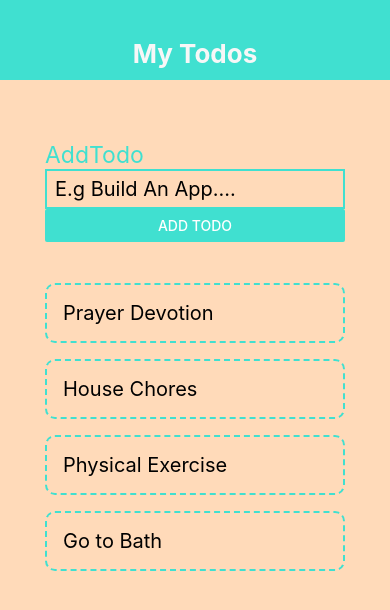
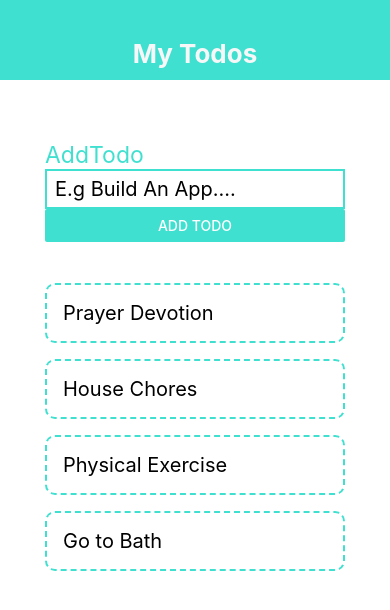
Before and after one commit to Paul-Nathan/Todos, a React Native app: screen / in a window 390 px wide. Shown: the top 610 px of the page. Built offline with nearby package versions, Linux system fonts and the light colour scheme.

Commit message:
Alert function Added in the Add todo functionality

```diff
--- a/App.js
+++ b/App.js
@@ -2,7 +2,7 @@ import AddTodo from './components/AddTodo';
 import Header from './components/Header';
 import TodoItem from './components/TodoItem';
 import { useState } from 'react';
-import { StyleSheet, Text, View, TextInput, FlatList, TouchableOpacity} from 'react-native';
+import { StyleSheet, Keyboard, Text, View, TextInput, FlatList, TouchableOpacity, Alert, TouchableWithoutFeedback} from 'react-native';
 
 
 export default function App() {
@@ -21,16 +21,31 @@ export default function App() {
   }
 
   const submitHandler =(text)=>{
-    setTodos((prevText)=>{
-      return[
-        {text:text, key:Math.random().toString()},
-        ...prevText
-      ]
-    })
+
+    if(text.length > 3){
+      setTodos((prevText)=>{
+        return[
+          {text:text, key:Math.random().toString()},
+          ...prevText
+        ];
+      });
+    } else {
+      Alert.alert('OOPS!', 'Todos must be over 3 chars long', [
+        {text: 'Understood', onPress: () => console.log('alert closed')
+        }
+      ])
+    }
+
+
+
   }
 
 return (
-    <View style={styles.container}>
+    <TouchableWithoutFeedback onPress={() => {
+     Keyboard.dismiss()
+      // console.log('dismissed keyboard');
+    }}>
+      <View style={styles.container}>
       <Header/>
       <View style={styles.content}>
         <AddTodo submitHandler={submitHandler}/>
@@ -41,12 +56,10 @@ return (
             <TodoItem item={item} handleDelete={handleDelete}/>
            )}
           />
-
         </View>
       </View>
-
       </View>
-
+    </TouchableWithoutFeedback>
 
   );
 }
@@ -54,7 +67,7 @@ return (
 const styles = StyleSheet.create({
   container: {
     flex: 1,
-    backgroundColor: '#FFDAB9',
+    backgroundColor: '#fff',
   },
   content:{
     padding:45,
```
